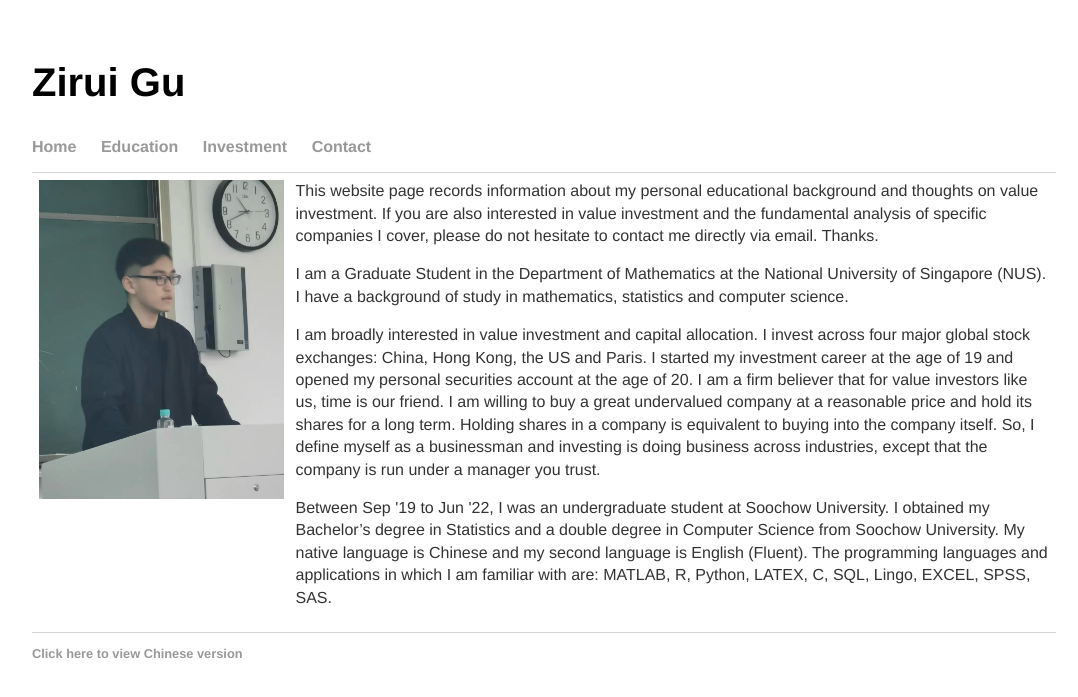
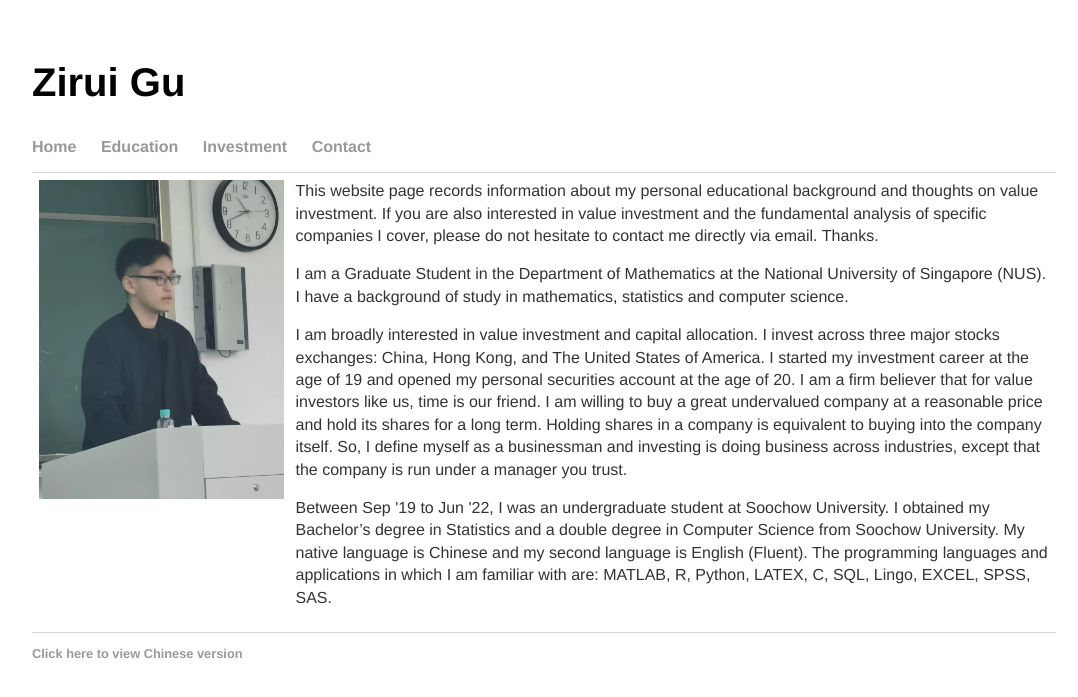
Before and after one commit to ziruigu/ziruigu.github.io, a Jekyll site: the page built from index.html, in a window 1280 px wide. Shown: the top 697 px of the page, without its empty margins (96-1174 px from the left). Built offline with Jekyll 4.4.1, drawn with Linux system fonts in a browser that asks for light colours.

Commit message:
Update index.html

```diff
--- a/index.html
+++ b/index.html
@@ -25,7 +25,7 @@
 
 	<p>I am a Graduate Student in the Department of Mathematics at the National University of Singapore (NUS).  I have a background of study in mathematics, statistics and computer science.</p>
 
-	<p>I am broadly interested in value investment and capital allocation. I invest across four major global stock exchanges: China, Hong Kong, the US and Paris. I started my investment career at the age of 19 and opened my personal securities account at the age of 20. I am a firm believer that for value investors like us, time is our friend. I am willing to buy a great undervalued company at a reasonable price and hold its shares for a long term. Holding shares in a company is equivalent to buying into the company itself. So, I define myself as a businessman and investing is doing business across industries, except that the company is run under a manager you trust.</p>
+	<p>I am broadly interested in value investment and capital allocation. I invest across three major stocks exchanges: China, Hong Kong, and The United States of America. I started my investment career at the age of 19 and opened my personal securities account at the age of 20. I am a firm believer that for value investors like us, time is our friend. I am willing to buy a great undervalued company at a reasonable price and hold its shares for a long term. Holding shares in a company is equivalent to buying into the company itself. So, I define myself as a businessman and investing is doing business across industries, except that the company is run under a manager you trust.</p>
 
 	<p>Between Sep '19 to Jun '22, I was an undergraduate student at Soochow University. I obtained my Bachelor’s degree in Statistics and a double degree in Computer Science from Soochow University. My native language is Chinese and my second language is English (Fluent). The programming languages and applications in which I am familiar with are: MATLAB, R, Python, LATEX, C, SQL, Lingo, EXCEL, SPSS, SAS.</p>
 
```
